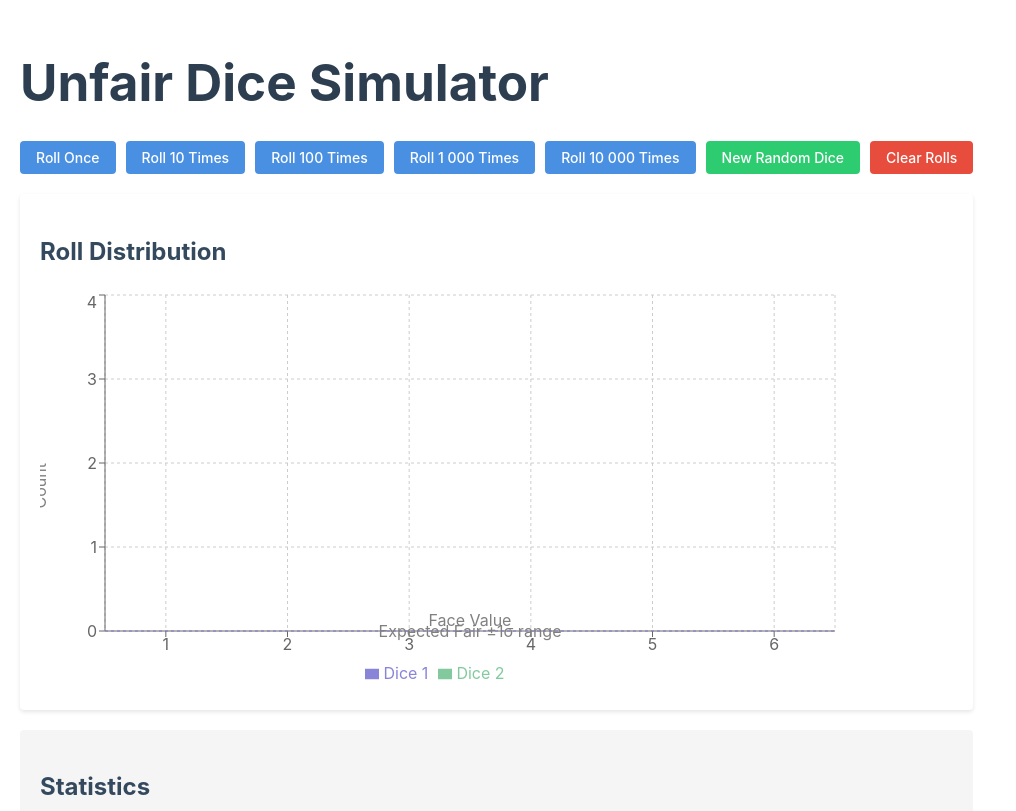
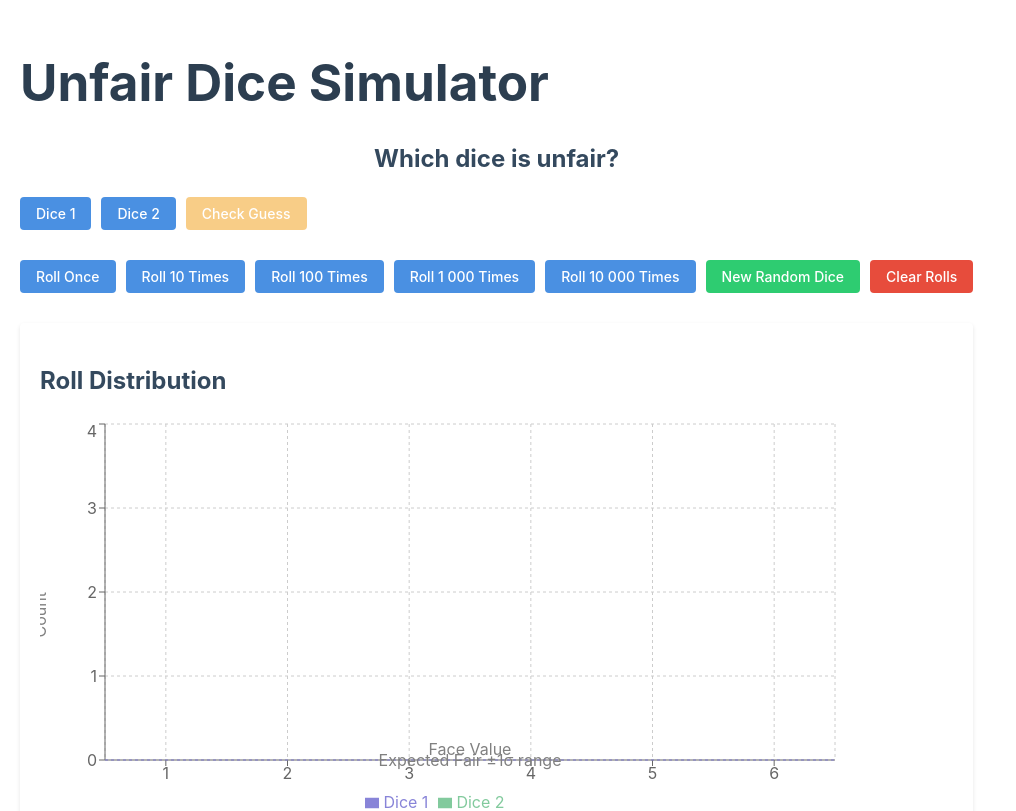
Before and after one commit to tkafka/unfair-dice-simulator, a React (Vite) app: page / in a window 1280 px wide. Shown: the top 811 px of the page, without its empty margins (0-1016 px from the left). Built offline with nearby package versions, Linux system fonts and the light colour scheme.

Commit message:
Guessing game

```diff
--- a/src/App.tsx
+++ b/src/App.tsx
@@ -19,11 +19,29 @@ function App() {
     const unfairWeights = DiceService.generateRandomWeights(6);
     return new DiceService(unfairWeights);
   });
+  const [selectedDice, setSelectedDice] = useState<number | null>(null);
+  const [guessResult, setGuessResult] = useState<string | null>(null);
 
   const handleNewDice = () => {
     const unfairWeights = DiceService.generateRandomWeights(6);
     setDiceService(new DiceService(unfairWeights));
     setRolls([]); // Reset rolls when new dice is created
+    setGuessResult(null); // Reset guess result
+    setSelectedDice(null); // Reset selection
+  };
+
+  const handleGuess = () => {
+    if (selectedDice === null) return;
+
+    const isCorrect =
+      (selectedDice === 1 && diceService.isFirstUnfair()) ||
+      (selectedDice === 2 && !diceService.isFirstUnfair());
+
+    setGuessResult(
+      isCorrect
+        ? "🎉 Correct! You've spotted the unfair dice!"
+        : "🤔 Not quite... try observing the distributions more carefully"
+    );
   };
 
   const handleRoll = (count: number) => {
@@ -78,7 +96,55 @@ function App() {
   return (
     <div style={{ padding: "20px", maxWidth: "1000px", margin: "0 auto" }}>
       <h1>Unfair Dice Simulator</h1>
-      <div className="button-group">
+      <div
+        className="guess-container"
+        style={{ marginBottom: "30px", textAlign: "center" }}
+      >
+        <h2>Which dice is unfair?</h2>
+        <div className="button-group">
+          <button
+            onClick={() => setSelectedDice(1)}
+            style={{
+              backgroundColor: selectedDice === 1 ? "#8884d8" : undefined,
+              color: selectedDice === 1 ? "white" : undefined,
+            }}
+          >
+            Dice 1
+          </button>
+          <button
+            onClick={() => setSelectedDice(2)}
+            style={{
+              backgroundColor: selectedDice === 2 ? "#82ca9d" : undefined,
+              color: selectedDice === 2 ? "white" : undefined,
+            }}
+          >
+            Dice 2
+          </button>
+          <button
+            onClick={handleGuess}
+            disabled={selectedDice === null}
+            style={{
+              backgroundColor: "#f39c12",
+              opacity: selectedDice === null ? 0.5 : 1,
+            }}
+          >
+            Check Guess
+          </button>
+        </div>
+        {guessResult && (
+          <p
+            style={{
+              marginTop: "20px",
+              fontSize: "1.2em",
+              color: guessResult.includes("Correct") ? "#27ae60" : "#e67e22",
+            }}
+          >
+            {guessResult}
+          </p>
+        )}
+      </div>
+
+      <div className="button-group" style={{ marginBottom: "30px" }}>
         <button onClick={() => handleRoll(1)}>Roll Once</button>
         <button onClick={() => handleRoll(10)}>Roll 10 Times</button>
         <button onClick={() => handleRoll(100)}>Roll 100 Times</button>
@@ -95,7 +161,7 @@ function App() {
         </button>
       </div>
 
-      <div className="chart-container">
+      <div className="chart-container" style={{ marginBottom: "30px" }}>
         <h2>Roll Distribution</h2>
         <BarChart width={800} height={400} data={stats}>
           <CartesianGrid strokeDasharray="3 3" />
```
Also changed, not shown: features/unfair-dice-simulator.md (+3 -2 lines).
